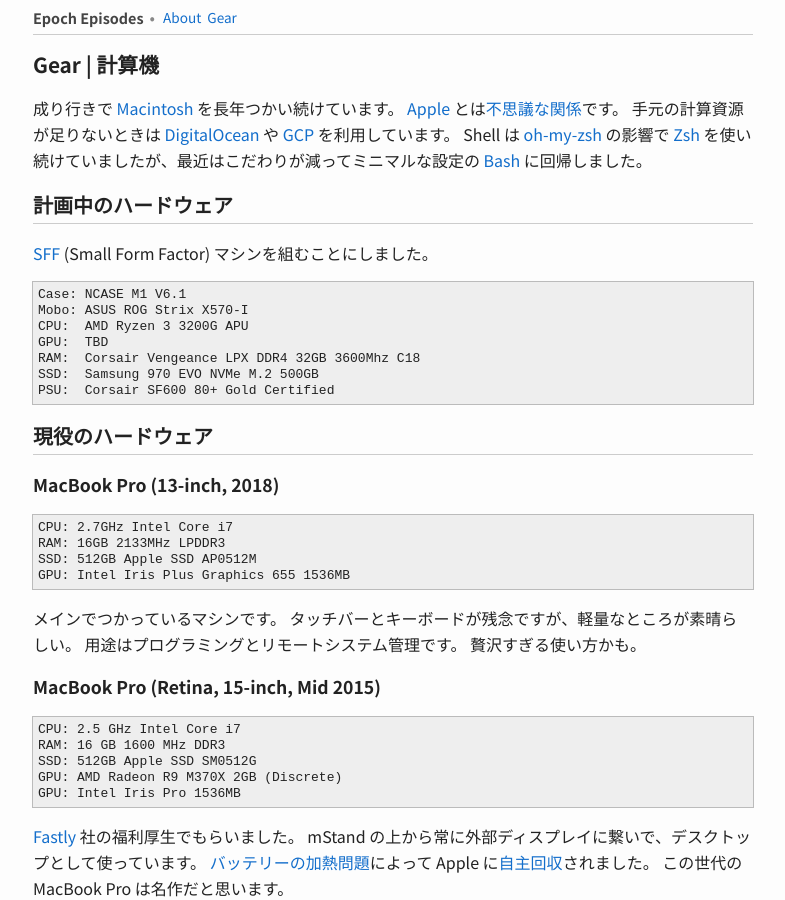
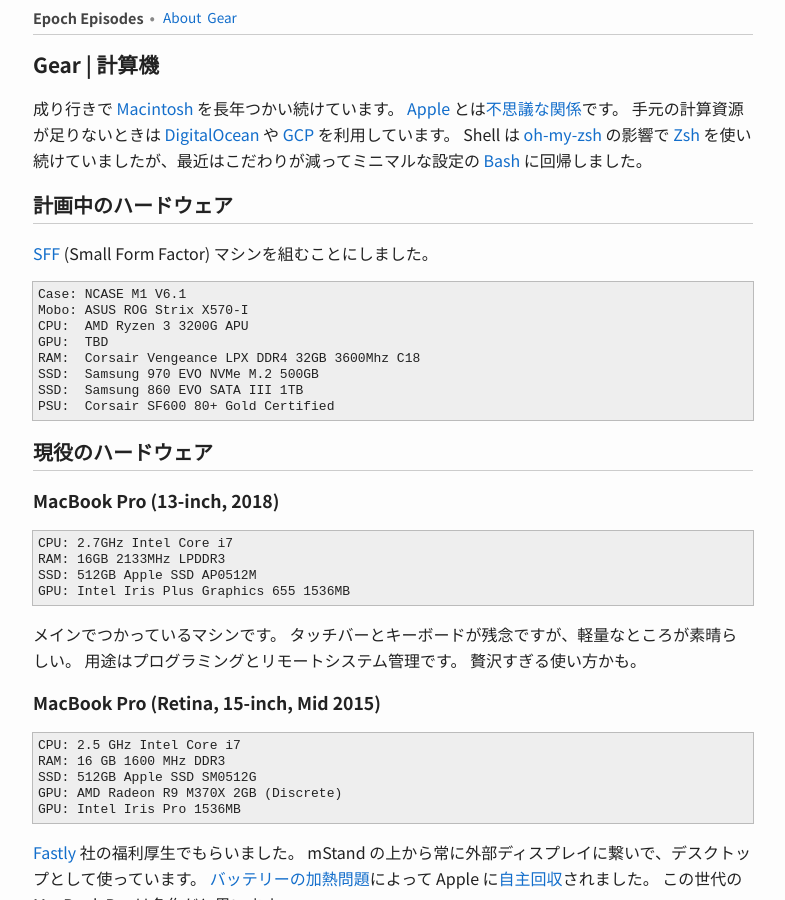
Before and after one commit to toru/ep.torumk.com, a Jekyll site: the page built from _pages/gear.md, in a window 1280 px wide and 900 px high. Shown: the whole window, without its empty margins (247-1032 px from the left). Built offline with Jekyll 4.4.1, drawn with Linux system fonts in a browser that asks for light colours.

Commit message:
pages/gear: document the samsung 860 evo

```diff
--- a/_pages/gear.md
+++ b/_pages/gear.md
@@ -20,6 +20,7 @@
 GPU:  TBD
 RAM:  Corsair Vengeance LPX DDR4 32GB 3600Mhz C18
 SSD:  Samsung 970 EVO NVMe M.2 500GB
+SSD:  Samsung 860 EVO SATA III 1TB
 PSU:  Corsair SF600 80+ Gold Certified
 </pre>
 
```
